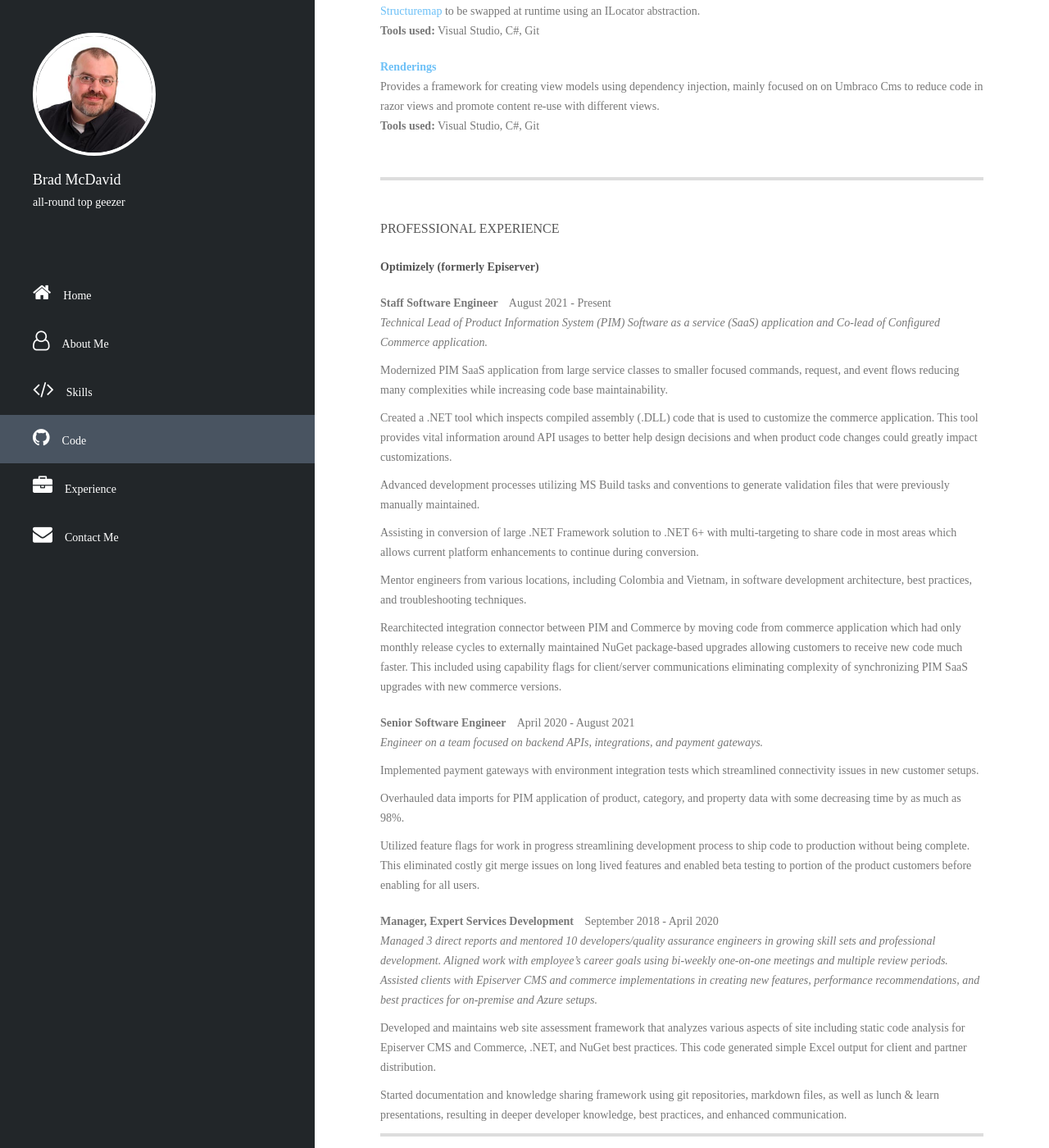
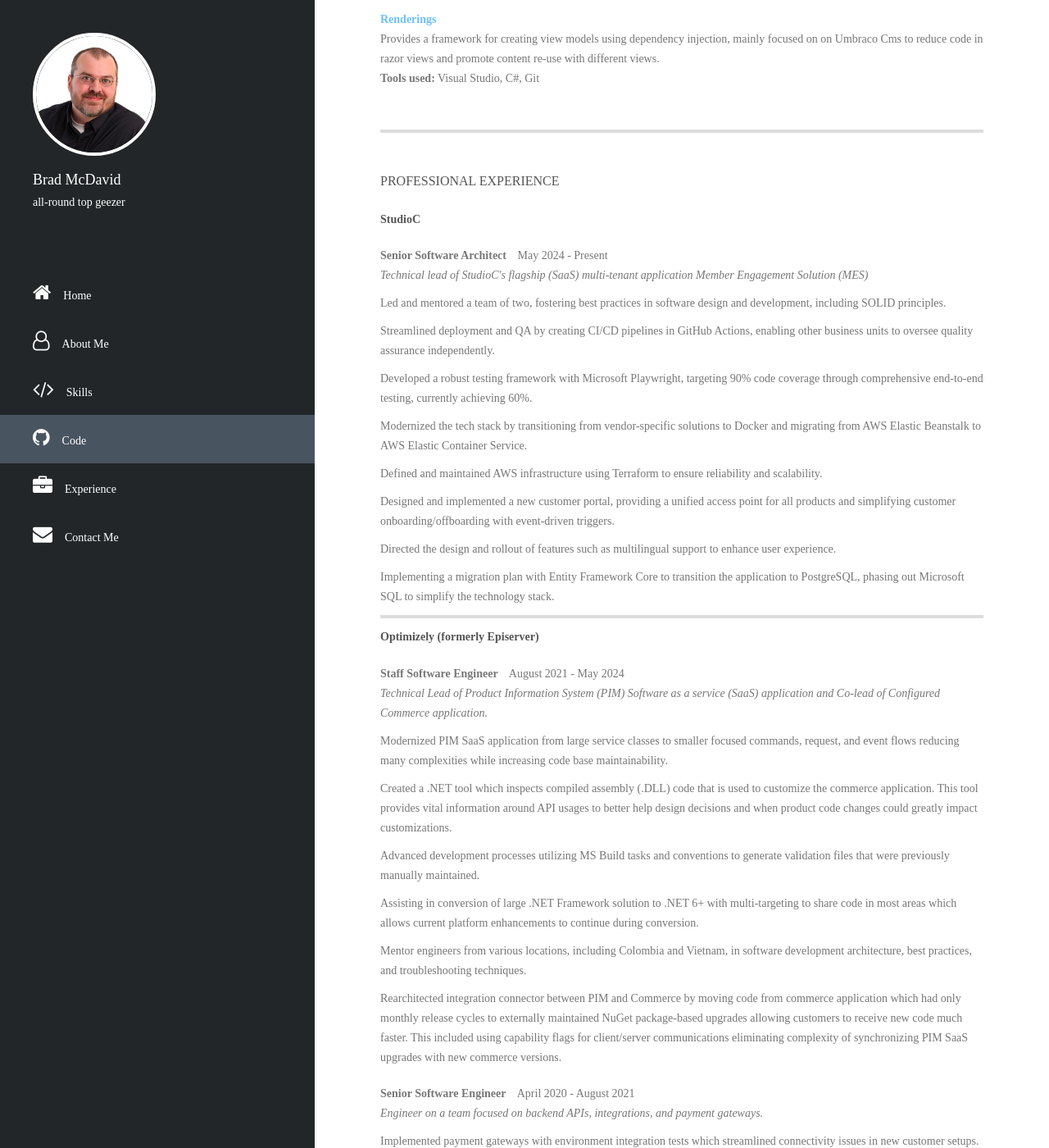
Before and after one commit to bmcdavid/bmcdavid.github.io, a Jekyll site: the page built from index.html, in a window 1280 px wide and 1400 px high, scrolled down 2279 px. Shown: the whole window at 82% size. Built offline with Jekyll 4.4.1, drawn with Linux system fonts in a browser that asks for light colours; nearby versions of some CDN libraries; some web fonts are replaced; some of the changed text lies outside the part shown.

Commit message:
2025 updates (#27)

```diff
--- a/_data/work.json
+++ b/_data/work.json
@@ -1,11 +1,31 @@
 [
+    {
+        "name": "StudioC",
+        "jobs": [
+            {
+                "title": "Senior Software Architect",
+                "description": "Technical lead of StudioC's flagship (SaaS) multi-tenant application Member Engagement Solution (MES)",
+                "years": "May 2024 - Present",
+                "accomplishments": [
+                    "Led and mentored a team of two, fostering best practices in software design and development, including SOLID principles.",
+                    "Streamlined deployment and QA by creating CI/CD pipelines in GitHub Actions, enabling other business units to oversee quality assurance independently.",
+                    "Developed a robust testing framework with Microsoft Playwright, targeting 90% code coverage through comprehensive end-to-end testing, currently achieving 60%.",
+                    "Modernized the tech stack by transitioning from vendor-specific solutions to Docker and migrating from AWS Elastic Beanstalk to AWS Elastic Container Service.",
+                    "Defined and maintained AWS infrastructure using Terraform to ensure reliability and scalability.",
+                    "Designed and implemented a new customer portal, providing a unified access point for all products and simplifying customer onboarding/offboarding with event-driven triggers.",
+                    "Directed the design and rollout of features such as multilingual support to enhance user experience.",
+                    "Implementing a migration plan with Entity Framework Core to transition the application to PostgreSQL, phasing out Microsoft SQL to simplify the technology stack."
+                ]
+            }
+        ]
+    },
     {
         "name": "Optimizely (formerly Episerver)",
         "jobs": [
             {
                 "title": "Staff Software Engineer",
                 "description": "Technical Lead of Product Information System (PIM) Software as a service (SaaS) application and Co-lead of Configured Commerce application.",
-                "years": "August 2021 - Present",
+                "years": "August 2021 - May 2024",
                 "accomplishments": [
                     "Modernized PIM SaaS application from large service classes to smaller focused commands, request, and event flows reducing many complexities while increasing code base maintainability.",
                     "Created a .NET tool which inspects compiled assembly (.DLL) code that is used to customize the commerce application. This tool provides vital information around API usages to better help design decisions and when product code changes could greatly impact customizations.",
--- a/_includes/about.html
+++ b/_includes/about.html
@@ -1,3 +1,2 @@
-<p>I am a proud father of two awesome daughters, with an amazing better-half. We live in a tiny, peaceful town in north-eastern Kentucky, which is sadly technology poor; but I do enjoy the remote commute to <a href="https://www.optimizely.com/">Optimizely</a>, located in New York, NY.</p>
+<p>I am a proud father of two awesome daughters, with an amazing better-half. We live in a tiny, peaceful town in north-eastern Kentucky, which is sadly technology poor; but I do enjoy the remote commute to <a href="https://thestudioc.org/">StudioC</a>, located in Phoenix, AZ.</p>
 <p>I strive to always improve and learn new things, many times through failures. I love to code and write useful tools that are customizable through the use of inversion of control and dependency injection; also, I really enjoy learning and using all the great things happening in DevOps like continuous delivery and cloud platforms, such as Microsoft Azure and Amazon Web Services.</p>
-<p>Outside of family and work, I enjoy playing Xbox; tinkering with software like <a href="https://kodi.tv/">Kodi</a>, <a href="https://www.silicondust.com/">HDHomerun</a>, <a href="http://www.nextpvr.com/">NextPVR</a>; and on rare, but great, occasions brewing beer with friends.</p>
```
Also changed, not shown: Gemfile.lock.
